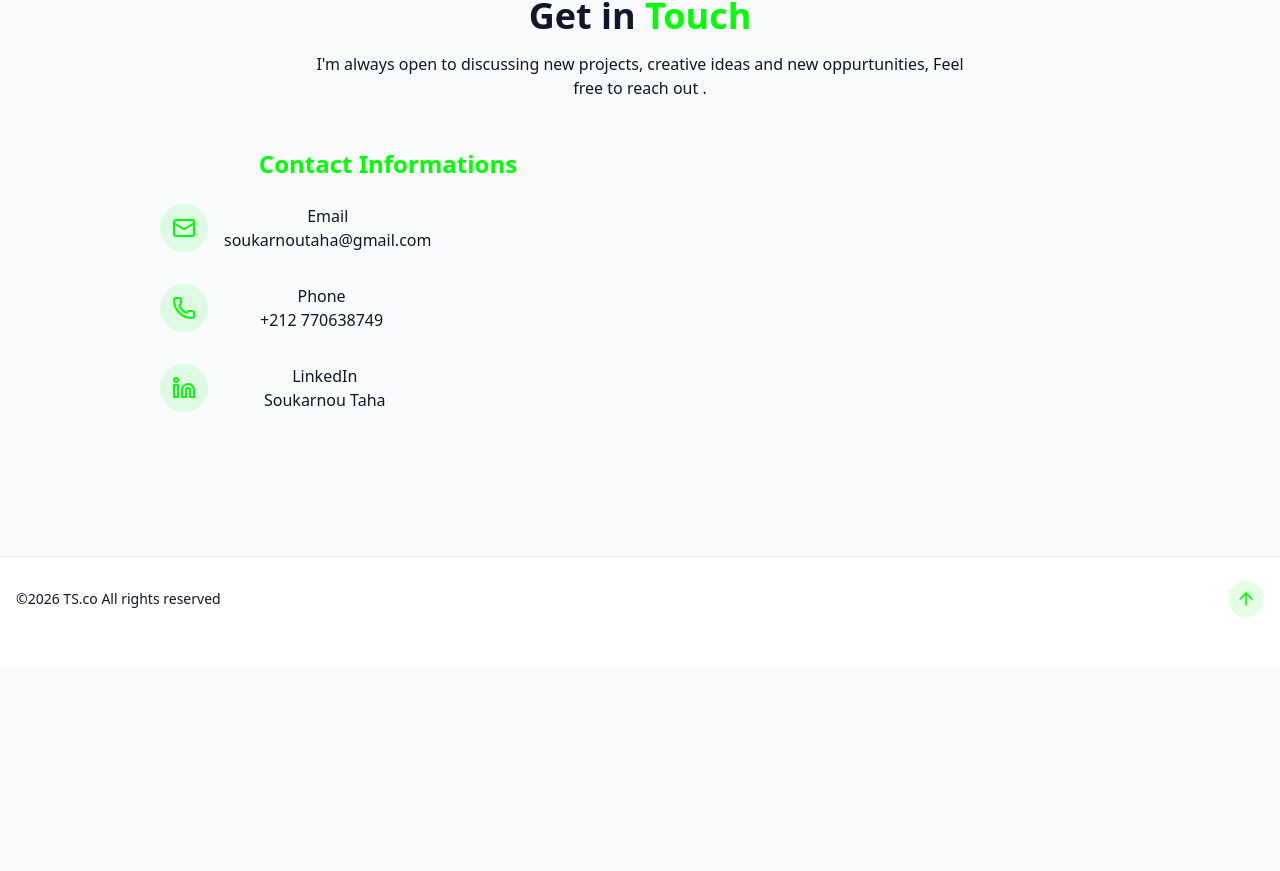
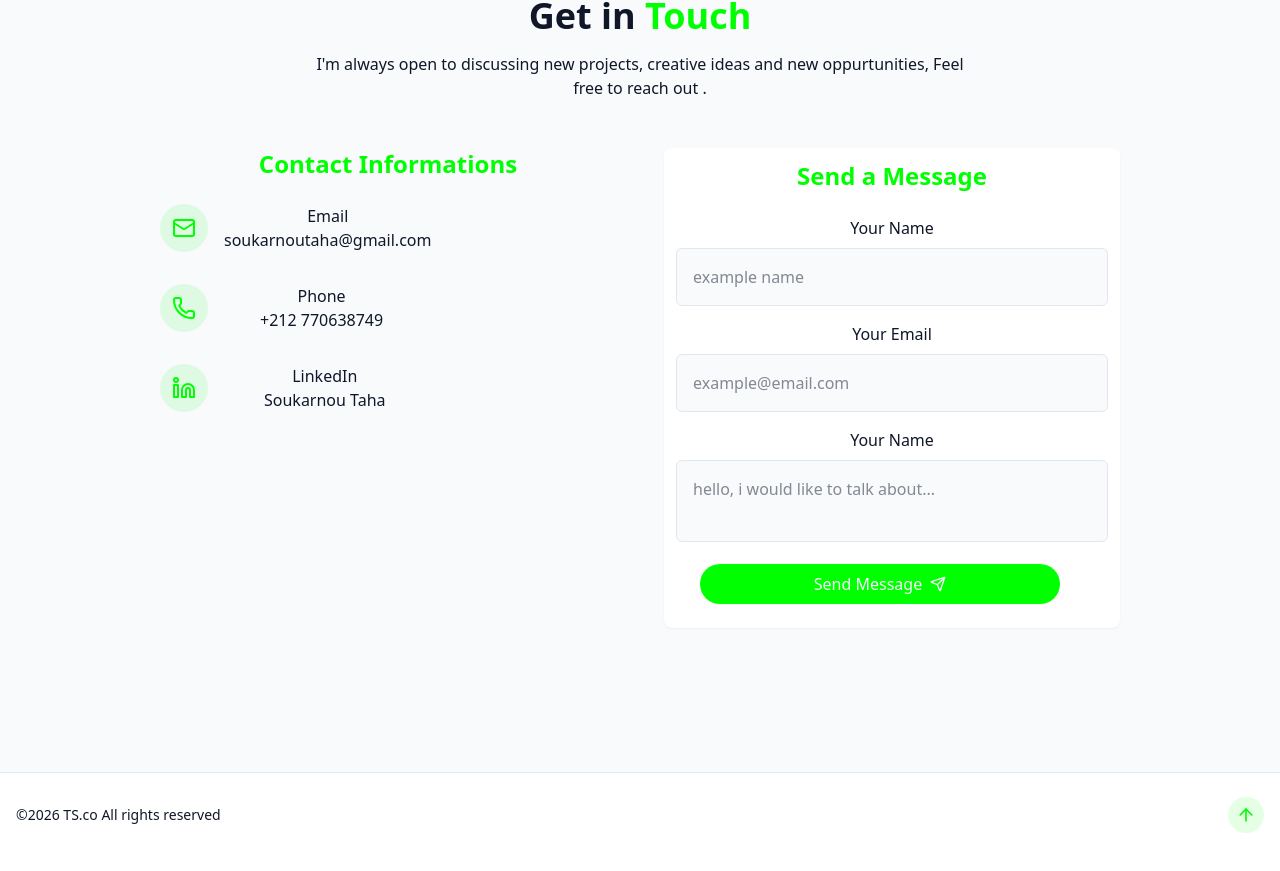
Before and after one commit to Taha-soukarnou/my-portfolio, a React (Vite) app: page / in a window 1280 px wide. Shown: the part 3188-4059 px from the top of the page. Before the commit the page ends 3853 px from the top, so only its background shows below. Built offline with nearby package versions, Linux system fonts and the light colour scheme.

Commit message:
Update ContactSection styles for responsiveness

```diff
--- a/src/components/ContactSection.jsx
+++ b/src/components/ContactSection.jsx
@@ -67,7 +67,7 @@ const ContactSection = () => {
               </div>
             </div>
           </div>
-          <div className="hidden md:bg-card p-3 rounded-lg shadow-xs ">
+          <div className="hidden md:block bg-card p-3 rounded-lg shadow-xs ">
             <h3 className="text-2xl font-semibold mb-6 text-center text-primary">
               Send a Message
             </h3>
@@ -81,7 +81,7 @@ const ContactSection = () => {
                   id="name"
                   name="name"
                   required
-                  className="w-90  px-4 py-4 rounded-md border border-input bg-background focus:outline-hidden focus:ring-2 focus:ring-primary "
+                  className="w-full  px-4 py-4 rounded-md border border-input bg-background focus:outline-hidden focus:ring-2 focus:ring-primary "
                   placeholder="example name"
                 />
               </div>
@@ -94,7 +94,7 @@ const ContactSection = () => {
                   id="email"
                   name="email"
                   required
-                  className="w-90  px-4 py-4 rounded-md border border-input bg-background focus:outline-hidden focus:ring-2 focus:ring-primary "
+                  className="w-full  px-4 py-4 rounded-md border border-input bg-background focus:outline-hidden focus:ring-2 focus:ring-primary "
                   placeholder="example@email.com"
                 />
               </div>
@@ -106,14 +106,14 @@ const ContactSection = () => {
                   id="message"
                   name="message"
                   required
-                  className="w-90  px-4 py-4 rounded-md border border-input bg-background focus:outline-hidden focus:ring-2 focus:ring-primary  resize-none"
+                  className="w-full px-4 py-4 rounded-md border border-input bg-background focus:outline-hidden focus:ring-2 focus:ring-primary  resize-none"
                   placeholder="hello, i would like to talk about..."
                 />
               </div>
               <button
                 type="submit"
                 className={cn(
-                  "cosmic-button ml-9 w-90 flex items-center justify-center gap-2 mb-3",
+                  "cosmic-button w-90 ml-6 flex items-center justify-center gap-2 mb-3",
                 )}
               >
                 Send Message
```
